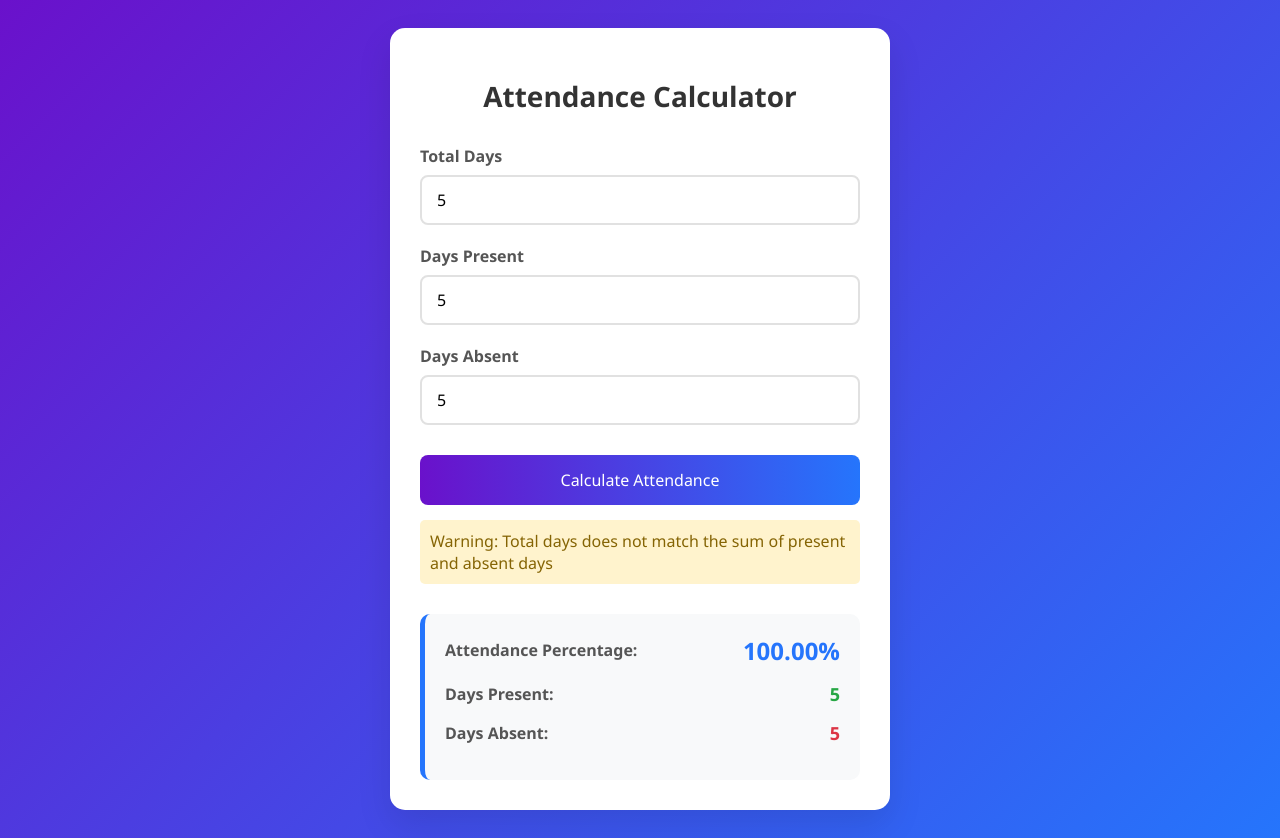
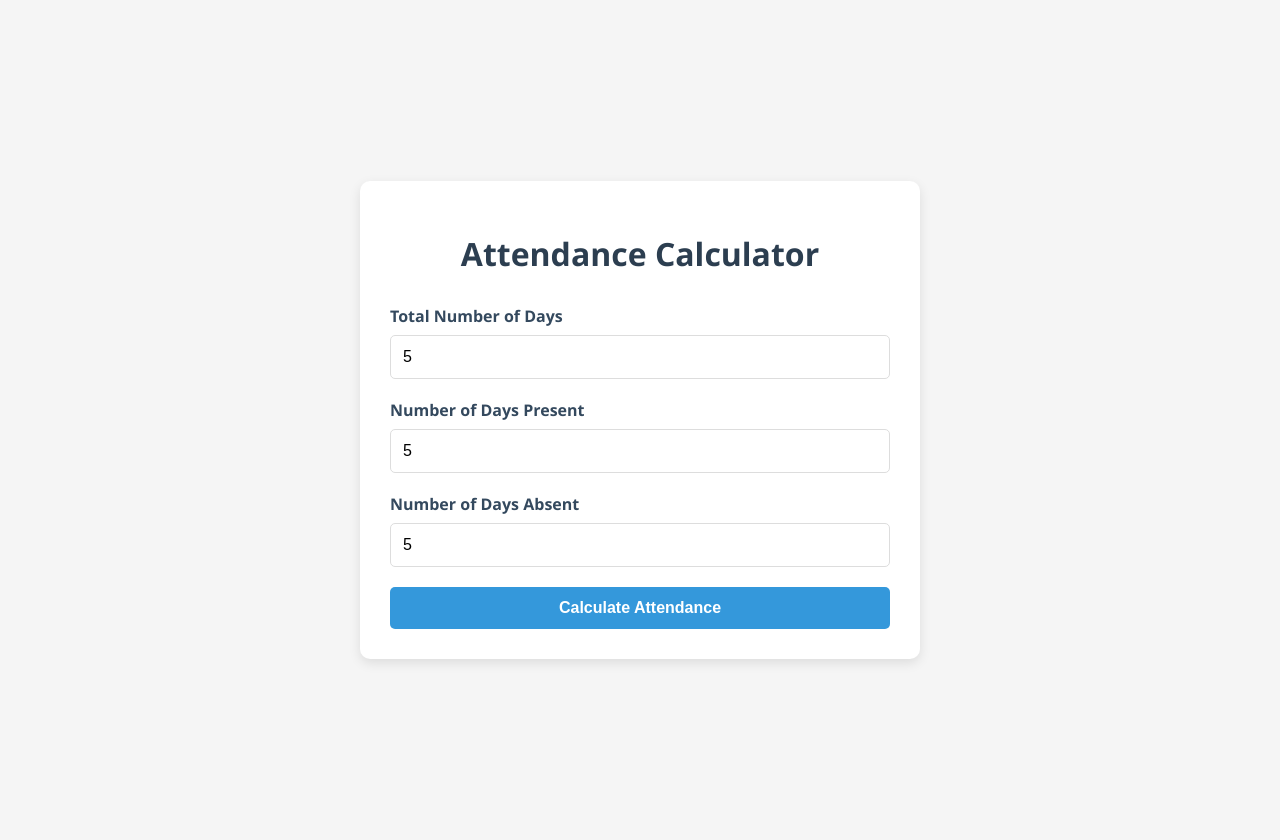
Before and after one commit to rrajkumar7777/studentattendance, a plain HTML site: page index.html in a window 1280 px wide. Both pictures are taken after typing "5", "5", "5" into the empty fields and a click on the button "Calculate Attendance". Drawn offline with Linux system fonts and the light colour scheme.

Commit message:
Update index.html

```diff
--- a/index.html
+++ b/index.html
@@ -5,34 +5,30 @@
     <meta name="viewport" content="width=device-width, initial-scale=1.0">
     <title>Attendance Calculator</title>
     <style>
-        * {
-            box-sizing: border-box;
+        body {
             font-family: 'Segoe UI', Tahoma, Geneva, Verdana, sans-serif;
-        }
-
-        body {
-            background: linear-gradient(135deg, #6a11cb 0%, #2575fc 100%);
-            min-height: 100vh;
+            background-color: #f5f5f5;
+            margin: 0;
+            padding: 20px;
             display: flex;
             justify-content: center;
             align-items: center;
-            padding: 20px;
+            min-height: 100vh;
         }
 
         .container {
             background-color: white;
-            border-radius: 15px;
-            box-shadow: 0 15px 35px rgba(0, 0, 0, 0.1);
+            border-radius: 10px;
+            box-shadow: 0 4px 12px rgba(0, 0, 0, 0.1);
             padding: 30px;
             width: 100%;
             max-width: 500px;
         }
 
         h1 {
+            color: #2c3e50;
             text-align: center;
-            color: #333;
             margin-bottom: 30px;
-            font-size: 28px;
         }
 
         .input-group {
@@ -43,95 +39,80 @@
             display: block;
             margin-bottom: 8px;
             font-weight: 600;
-            color: #555;
+            color: #34495e;
         }
 
         input {
             width: 100%;
-            padding: 12px 15px;
-            border: 2px solid #e1e1e1;
-            border-radius: 8px;
+            padding: 12px;
+            border: 1px solid #ddd;
+            border-radius: 5px;
             font-size: 16px;
-            transition: border-color 0.3s;
+            box-sizing: border-box;
         }
 
         input:focus {
-            border-color: #2575fc;
             outline: none;
+            border-color: #3498db;
+            box-shadow: 0 0 0 2px rgba(52, 152, 219, 0.2);
         }
 
         button {
-            background: linear-gradient(to right, #6a11cb, #2575fc);
+            background-color: #3498db;
             color: white;
             border: none;
-            padding: 14px 20px;
+            padding: 12px 20px;
+            border-radius: 5px;
+            cursor: pointer;
             font-size: 16px;
-            border-radius: 8px;
-            cursor: pointer;
+            font-weight: 600;
             width: 100%;
-            margin-top: 10px;
-            transition: transform 0.2s, box-shadow 0.2s;
+            transition: background-color 0.3s;
         }
 
         button:hover {
-            transform: translateY(-2px);
-            box-shadow: 0 5px 15px rgba(37, 117, 252, 0.4);
+            background-color: #2980b9;
         }
 
         .result {
             margin-top: 30px;
             padding: 20px;
             background-color: #f8f9fa;
-            border-radius: 10px;
-            border-left: 5px solid #2575fc;
+            border-radius: 5px;
             display: none;
         }
 
+        .result h2 {
+            color: #2c3e50;
+            margin-top: 0;
+            border-bottom: 1px solid #eee;
+            padding-bottom: 10px;
+        }
+
         .result-item {
-            margin-bottom: 15px;
             display: flex;
             justify-content: space-between;
-            align-items: center;
+            margin-bottom: 10px;
         }
 
         .result-label {
             font-weight: 600;
-            color: #555;
+            color: #34495e;
         }
 
         .result-value {
-            font-size: 18px;
-            font-weight: 700;
+            font-weight: 600;
         }
 
         .percentage {
-            color: #2575fc;
             font-size: 24px;
-        }
-
-        .present {
-            color: #28a745;
-        }
-
-        .absent {
-            color: #dc3545;
+            color: #27ae60;
         }
 
         .error {
-            color: #dc3545;
-            margin-top: 15px;
-            padding: 10px;
-            background-color: #f8d7da;
-            border-radius: 5px;
-            display: none;
-        }
-
-        .warning {
-            color: #856404;
-            margin-top: 15px;
-            padding: 10px;
-            background-color: #fff3cd;
-            border-radius: 5px;
+            color: #e74c3c;
+            font-size: 14px;
+            margin-top: 5px;
             display: none;
         }
     </style>
@@ -141,91 +122,105 @@
         <h1>Attendance Calculator</h1>
 
         <div class="input-group">
-            <label for="totalDays">Total Days</label>
-            <input type="number" id="totalDays" min="0" placeholder="Enter total number of days">
+            <label for="totalDays">Total Number of Days</label>
+            <input type="number" id="totalDays" placeholder="Enter total days">
+            <div class="error" id="totalDaysError">Please enter a valid number</div>
         </div>
 
         <div class="input-group">
-            <label for="presentDays">Days Present</label>
-            <input type="number" id="presentDays" min="0" placeholder="Enter number of days present">
+            <label for="daysPresent">Number of Days Present</label>
+            <input type="number" id="daysPresent" placeholder="Enter days present">
+            <div class="error" id="presentError">Please enter a valid number</div>
         </div>
 
         <div class="input-group">
-            <label for="absentDays">Days Absent</label>
-            <input type="number" id="absentDays" min="0" placeholder="Enter number of days absent">
+            <label for="daysAbsent">Number of Days Absent</label>
+            <input type="number" id="daysAbsent" placeholder="Enter days absent">
+            <div class="error" id="absentError">Please enter a valid number</div>
         </div>
 
         <button id="calculateBtn">Calculate Attendance</button>
 
-        <div class="error" id="errorMessage"></div>
-        <div class="warning" id="warningMessage"></div>
+        <div class="result" id="result">
+            <h2>Attendance Results</h2>
 
-        <div class="result" id="resultContainer">
+            <div class="result-item">
+                <span class="result-label">Total Days:</span>
+                <span class="result-value" id="resultTotalDays">0</span>
+            </div>
+
+            <div class="result-item">
+                <span class="result-label">Days Present:</span>
+                <span class="result-value" id="resultDaysPresent">0</span>
+            </div>
+
+            <div class="result-item">
+                <span class="result-label">Days Absent:</span>
+                <span class="result-value" id="resultDaysAbsent">0</span>
+            </div>
+
             <div class="result-item">
                 <span class="result-label">Attendance Percentage:</span>
                 <span class="result-value percentage" id="attendancePercentage">0%</span>
-            </div>
-            <div class="result-item">
-                <span class="result-label">Days Present:</span>
-                <span class="result-value present" id="displayPresent">0</span>
-            </div>
-            <div class="result-item">
-                <span class="result-label">Days Absent:</span>
-                <span class="result-value absent" id="displayAbsent">0</span>
             </div>
         </div>
     </div>
 
     <script>
-        document.getElementById('calculateBtn').addEventListener('click', function() {
-            // Get input values
-            const totalDays = parseFloat(document.getElementById('totalDays').value);
-            const presentDays = parseFloat(document.getElementById('presentDays').value);
-            const absentDays = parseFloat(document.getElementById('absentDays').value);
+        document.addEventListener('DOMContentLoaded', function() {
+            const calculateBtn = document.getElementById('calculateBtn');
+            const resultDiv = document.getElementById('result');
 
-            // Reset messages
-            const errorElement = document.getElementById('errorMessage');
-            const warningElement = document.getElementById('warningMessage');
-            const resultContainer = document.getElementById('resultContainer');
+            calculateBtn.addEventListener('click', function() {
+                // Get input values
+                const totalDays = parseFloat(document.getElementById('totalDays').value);
+                const daysPresent = parseFloat(document.getElementById('daysPresent').value);
+                const daysAbsent = parseFloat(document.getElementById('daysAbsent').value);
 
-            errorElement.style.display = 'none';
-            warningElement.style.display = 'none';
-            resultContainer.style.display = 'none';
+                // Reset error messages
+                document.getElementById('totalDaysError').style.display = 'none';
+                document.getElementById('presentError').style.display = 'none';
+                document.getElementById('absentError').style.display = 'none';
 
-            // Validation
-            if (isNaN(totalDays) || isNaN(presentDays) || isNaN(absentDays)) {
-                errorElement.textContent = 'Please enter valid numbers in all fields';
-                errorElement.style.display = 'block';
-                return;
-            }
+                // Validate inputs
+                let isValid = true;
 
-            if (totalDays <= 0) {
-                errorElement.textContent = 'Total days must be greater than zero';
-                errorElement.style.display = 'block';
-                return;
-            }
+                if (isNaN(totalDays) || totalDays <= 0) {
+                    document.getElementById('totalDaysError').style.display = 'block';
+                    isValid = false;
+                }
 
-            if (presentDays < 0 || absentDays < 0) {
-                errorElement.textContent = 'Days present and absent cannot be negative';
-                errorElement.style.display = 'block';
-                return;
-            }
+                if (isNaN(daysPresent) || daysPresent < 0) {
+                    document.getElementById('presentError').style.display = 'block';
+                    isValid = false;
+                }
 
-            // Check for data consistency
-            if (presentDays + absentDays !== totalDays) {
-                warningElement.textContent = 'Warning: Total days does not match the sum of present and absent days';
-                warningElement.style.display = 'block';
-            }
+                if (isNaN(daysAbsent) || daysAbsent < 0) {
+                    document.getElementById('absentError').style.display = 'block';
+                    isValid = false;
+                }
 
-            // Calculate attendance percentage
-            const attendancePercentage = (presentDays / totalDays) * 100;
+                if (!isValid) return;
 
-            // Display results
-            document.getElementById('attendancePercentage').textContent = attendancePercentage.toFixed(2) + '%';
-            document.getElementById('displayPresent').textContent = presentDays;
-            document.getElementById('displayAbsent').textContent = absentDays;
+                // Check if present + absent matches total days (if both are provided)
+                if (daysPresent + daysAbsent > totalDays) {
+                    alert('The sum of days present and absent cannot exceed total days');
+                    return;
+                }
 
-            resultContainer.style.display = 'block';
+                // Calculate attendance percentage
+                const calculatedDaysPresent = daysPresent || (totalDays - daysAbsent);
+                const attendancePercentage = (calculatedDaysPresent / totalDays) * 100;
+
+                // Display results
+                document.getElementById('resultTotalDays').textContent = totalDays;
+                document.getElementById('resultDaysPresent').textContent = calculatedDaysPresent;
+                document.getElementById('resultDaysAbsent').textContent = daysAbsent || (totalDays - daysPresent);
+                document.getElementById('attendancePercentage').textContent = attendancePercentage.toFixed(2) + '%';
+
+                // Show result section
+                resultDiv.style.display = 'block';
+            });
         });
     </script>
 </body>
```
